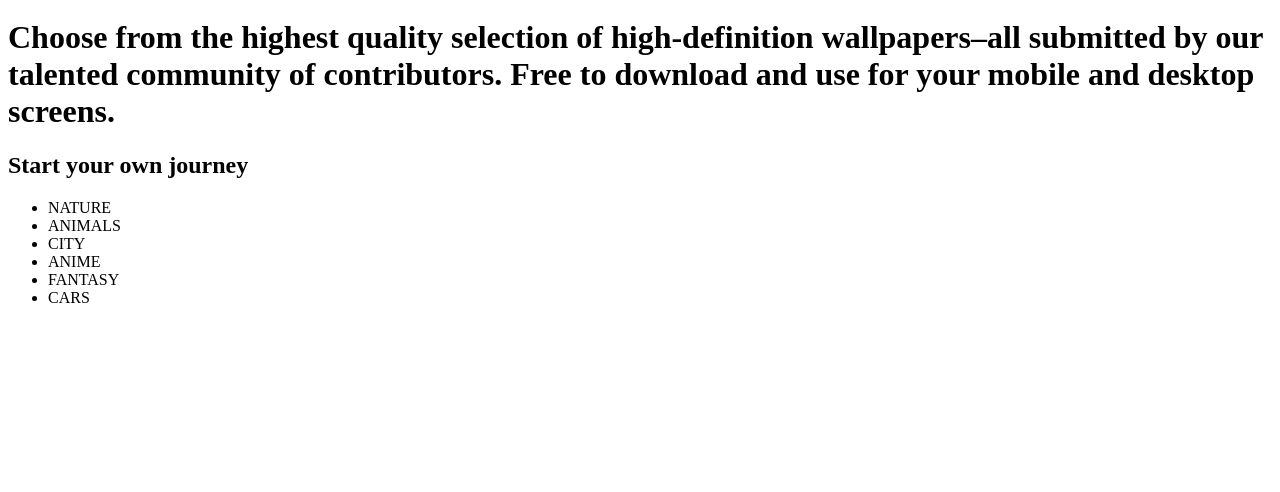
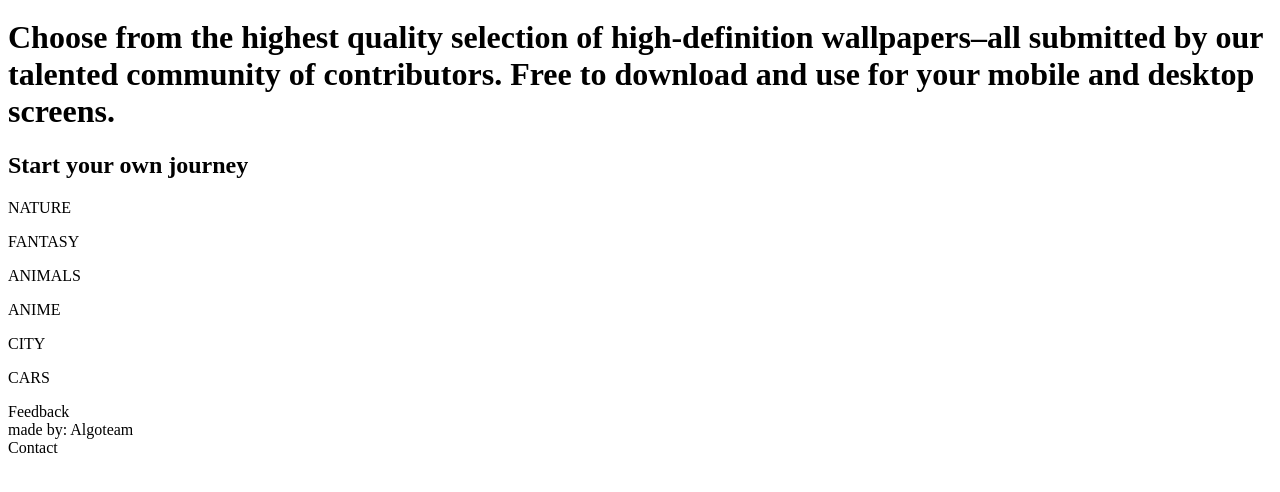
Before and after one commit to vojin009/wallpaper_project, a plain HTML site: page index.html in a window 1280 px wide. Shown: the part 48-540 px from the top of the page. Drawn offline with Linux system fonts and the light colour scheme.

Commit message:
Update index.html kategorije i footer

```diff
--- a/index.html
+++ b/index.html
@@ -19,22 +19,19 @@
   </head>
   <body>
     <div class ="dugmicikategorije1">
-      <div class="nature_btn"></div>
-      <div class="fantasy_btn"></div>
-      <div class="animals_btn"></div>
+      <div class="nature_btn"><p>NATURE</p></div>
+      <div class="fantasy_btn"><p>FANTASY</p></div>
+      <div class="animals_btn"><p>ANIMALS</p></div>
       </div>
-    </div class ="dugmicikategorija2">
-    <div class="anime_btn"></div>
-      <div class="city_btn"></div>
-      <div class="cars_btn"></div>
+    <div class ="dugmicikategorija2">
+    <div class="anime_btn"><p>ANIME</p></div>
+      <div class="city_btn"><p>CITY</p></div>
+      <div class="cars_btn"><p>CARS</p></div>
       </div>
-    <ul class="categories">
-  <li><a herf="/category/nature">NATURE</color></a></li>
-  <li><a herf="/category/animals">ANIMALS</a></li>
-  <li><a herf="/category/city">CITY</a></li>
-  <li><a herf="/category/anime">ANIME</a></li>
-  <li><a herf="/category/fantasy">FANTASY</a></li>
-  <li><a herf="/category/cars">CARS</a></li>
-</ul>
+      <div class="footer">
+    <div class="feedback">Feedback</div>
+    <div class="madeby">made by: Algoteam</div>
+    <div class="contact">Contact</div>
+  </div>
   </body>
 </html>
```
